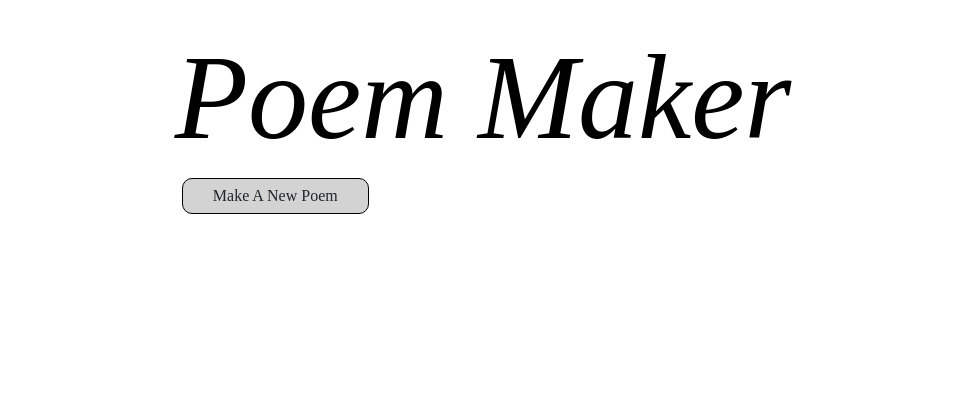
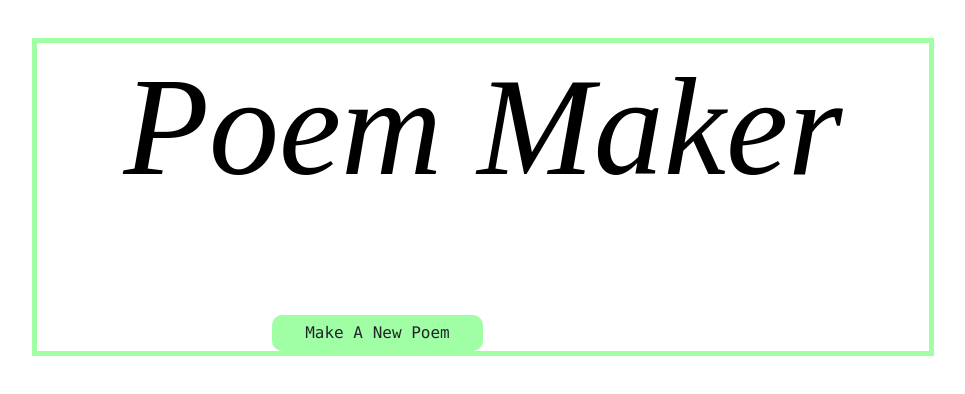
Before and after one commit to karajsch/poem-maker, a website: page index.html in a window 1280 px wide. Shown: the whole page, without its empty margins (157-1122 px from the left). Drawn offline with nearby package versions, Linux system fonts and the light colour scheme; a web font is replaced by a local one.

Commit message:
fixed weird container issue

```diff
--- a/index.html
+++ b/index.html
@@ -10,20 +10,17 @@
     <link rel="preconnect" href="https://fonts.gstatic.com">
     <link href="https://fonts.googleapis.com/css2?family=Goudy+Bookletter+1911&display=swap" rel="stylesheet">
 </head>
-<container class="m-2 w-50">
-    <section class="row">
-        <h1 class="text-center">Poem Maker</h1>
-    </section>
+<section class="container container-fluid">
+    <h1 class="text-center">Poem Maker</h1>
     <section class="row">
         <section class="col"></section>
         <section class="col-6">
-            <input type="button" value="Make A New Poem" onclick="window.location.reload();" class="btn">
-            <br>
-            <div id="out1"></div>
+            <div id="out1" class="mt-5 text-justify"></div>
+            <input type="button" value="Make A New Poem" onclick="window.location.reload();" class="btn mt-5">
         </section>
         <section class="col"></section>
     </section>
-</container>
+</section>
 <script src="script.js"></script>
 </body>
 
--- a/style.css
+++ b/style.css
@@ -1,14 +1,21 @@
 body {
   background: white;
-  margin: 2%;
+  margin: 3%;
   font-size: 18pt;
   font-family: "Goudy Bookletter 1911", serif;
   font-style: italic;
   color: black;
 }
 
+.container {
+  border: 5px solid rgb(160, 255, 165);
+  margin: auto;
+  max-width: 900px;
+  min-width: 75%;
+}
+
 h1 {
-  font-size: 120px;
+  font-size: 140px;
   font-family: "Goudy Bookletter 1911", serif;
   font-style: italic;
   color: black;
@@ -16,14 +23,16 @@ h1 {
 
 .btn {
   padding: 5px 30px;
-  background: lightgrey;
-  border: 1px solid black;
+  background: rgb(160, 255, 165);
   border-radius: 10px;
+  font-family: menlo;
+  width: 50%;
+  margin: auto;
 }
 
 .btn:hover {
   padding: 5px 30px;
-  background: rgb(232, 232, 232);
-  border: 1px solid black;
+  background: rgb(99, 242, 106);
   transition: 0.25s;
+  font-family: menlo;
 }
```
